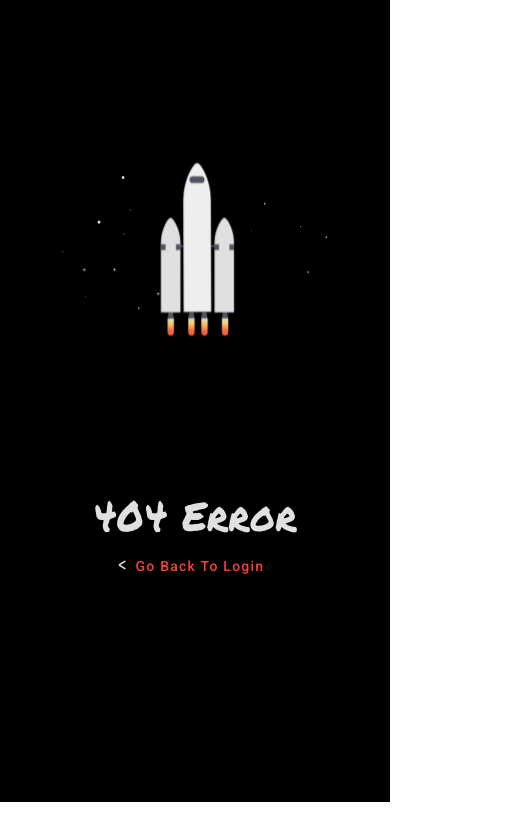
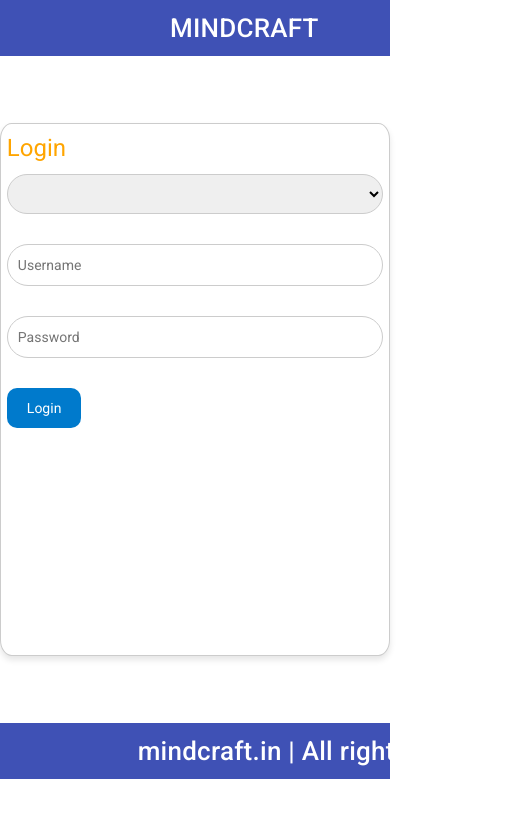
Before and after one commit to PrernaSharma16/tms-system-new, an Angular app in the folder frontend/: page / in a window 390 px wide. Before the commit this address had no page. Shown: the top 840 px of the page, 518 px wide, since content can reach past the window. Built offline with nearby package versions, Linux system fonts and the light colour scheme.

Commit message:
2/11/2023-Yash

```diff
--- a/frontend/src/app/app.component.html
+++ b/frontend/src/app/app.component.html
@@ -1,2 +1,2 @@
-<!-- <router-outlet></router-outlet> -->
-<app-error-page></app-error-page>
+<router-outlet></router-outlet>
+<!-- <app-error-page></app-error-page> -->
--- a/frontend/src/app/error-page/error-page.component.html
+++ b/frontend/src/app/error-page/error-page.component.html
@@ -93,7 +93,7 @@
         <h1>404 Error</h1>
     </div>
 
-    <<button mat-button color="warn">Go Back To Login</button>
+    <button mat-button color="warn">Go Back To Login</button>
 
 
 </body>
--- a/frontend/src/app/login-body/login-body.component.css
+++ b/frontend/src/app/login-body/login-body.component.css
@@ -103,7 +103,7 @@
 
 /* Default styles for the login heading */
 .login-heading {
-
+  position: relative;
   color: orange;
 }
 
@@ -144,10 +144,11 @@ button:hover {
 /* Media query for screens smaller than 992px (lg) */
 @media (max-width: 991px) {
   .other-navbar {
-    width: 100%;
+
     margin: 0;
   }
   .other-navbar span {
+
 
     font-size: 187.5%;
   }
@@ -156,10 +157,11 @@ button:hover {
 /* Media query for screens smaller than 768px (md) */
 @media (max-width: 767px) {
   .other-navbar {
-    width: 100%;
+
     margin: 0;
   }
   .other-navbar span {
+
 
     font-size: 150%;
   }
@@ -168,11 +170,12 @@ button:hover {
 /* Media query for screens smaller than 576px (sm) */
 @media (max-width: 575px) {
   .other-navbar {
-    width: 100%;
+
     margin: 0;
   }
   .other-navbar span {
 
-    font-size: 125%;
+
+    font-size: 76%;
   }
 }
--- a/frontend/src/app/login-body/login-body.component.html
+++ b/frontend/src/app/login-body/login-body.component.html
@@ -1,5 +1,5 @@
 <mat-toolbar color="primary" class="other-navbar" style="width: 100%;">
-  <span style="margin-left: 44%; font-size: 140%;">MINDCRAFT</span>
+  <span style="margin-left: 43%;  width:100%; font-size: 130%;">MINDCRAFT</span>
 </mat-toolbar>
 
 
@@ -33,5 +33,5 @@
 
 
 <mat-toolbar color="primary" class="other-navbar" style="width: 100%;">
-  <span style="margin-left: 36%; font-size: 130%;">mindcraft.in | All rights reserved</span>
+  <span style="margin-left: 34%;  width:100%; font-size: 130%;">mindcraft.in | All rights reserved</span>
 </mat-toolbar>
--- a/frontend/src/app/teacher-view/teacher-view.component.html
+++ b/frontend/src/app/teacher-view/teacher-view.component.html
@@ -1,5 +1,5 @@
-<mat-toolbar color="primary" class="other-navbar" style="width: 1350px;">
-  <span style="margin-left: 580px; font-size: 30px;">MINDCRAFT</span>
+<mat-toolbar color="primary" class="other-navbar" style="width: 100%;">
+  <span style="margin-left: 43%;  width:100%; font-size: 130%;">MINDCRAFT</span>
   &nbsp; &nbsp; &nbsp; &nbsp; &nbsp; &nbsp; &nbsp; &nbsp; &nbsp; &nbsp;
   &nbsp; &nbsp; &nbsp; &nbsp; &nbsp; &nbsp; &nbsp; &nbsp; &nbsp;&nbsp;
   &nbsp; &nbsp; &nbsp; &nbsp; &nbsp; &nbsp; &nbsp; &nbsp; &nbsp;&nbsp;
@@ -434,6 +434,6 @@
 
 
 
-<mat-toolbar color="primary" class="other-navbar" style="width: 1350px;">
-  <span style="margin-left: 470px; font-size: 30px;">mindcraft.in | All rights reserved</span>
+<mat-toolbar color="primary" class="other-navbar" style="width: 100%;">
+  <span style="margin-left: 34%;  width:100%; font-size: 130%;">mindcraft.in | All rights reserved</span>
 </mat-toolbar>
```
